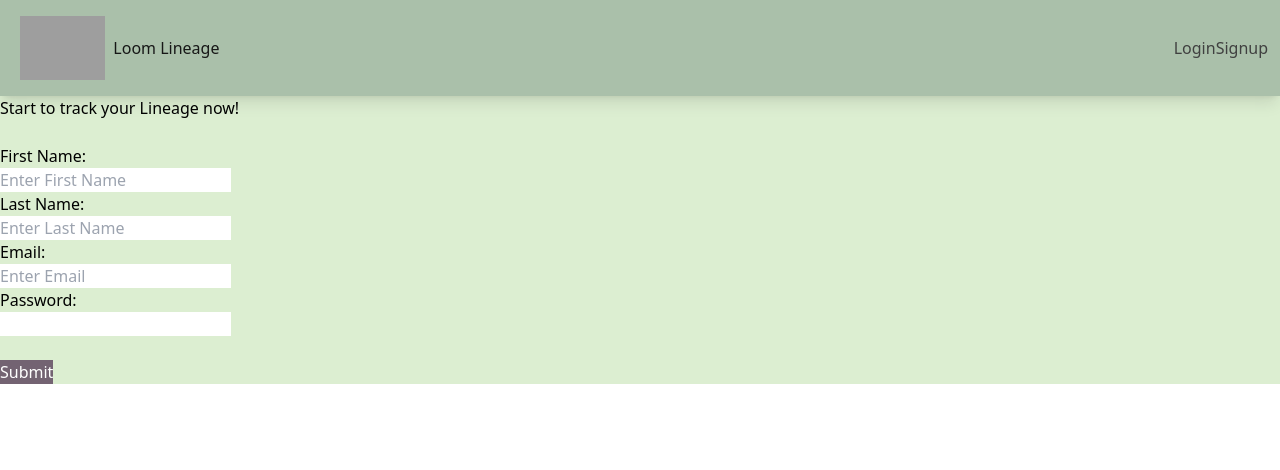
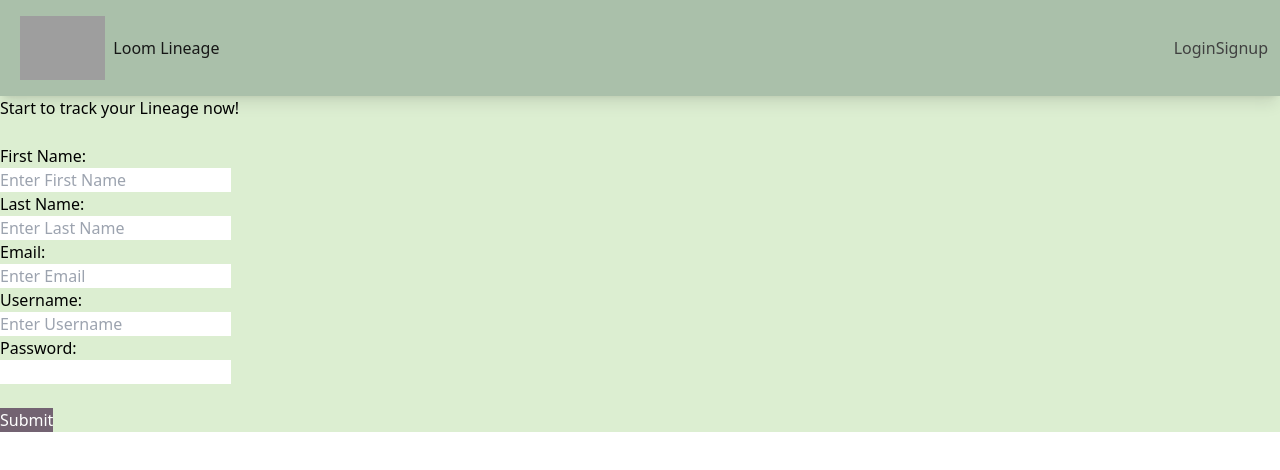
Before and after one commit to awfullyavg/Loom-Lineage, a React (Create React App) app in the folder client/: page /signup in a window 1280 px wide. Shown: the top 470 px of the page. Built offline with nearby package versions, Linux system fonts and the light colour scheme; no server answers; grey boxes are pictures that could not be loaded.

Commit message:
added username textfield on frontend

```diff
--- a/client/src/Header/Signup.js
+++ b/client/src/Header/Signup.js
@@ -7,6 +7,7 @@ function Signup () {
     const [fname, setFname] = useState('')
     const [lname, setLname] = useState('')
     const [email, setEmail] = useState('')
+    const [username, setUsername] = useState('')
     const [password, setPassword] = useState('')
 
     useEffect(() => {
@@ -51,6 +52,8 @@ function Signup () {
                 <input type="text" placeholder="Enter Last Name" onChange={(e) => setLname(e.target.value)} value={lname}></input><br></br>
                 <label>Email: </label><br></br>
                 <input type="text" placeholder="Enter Email" onChange={(e) => setEmail(e.target.value)} value={email}></input><br></br>
+                <label>Username: </label><br></br>
+                <input type="text" placeholder="Enter Username" onChange={(e) => setUsername(e.target.value)} value={username}></input><br></br>
                 <label>Password: </label><br></br>
                 <input type="password" onChange={(e) => setPassword(e.target.value)} value={password} /><br></br>
                 <br></br>
```
